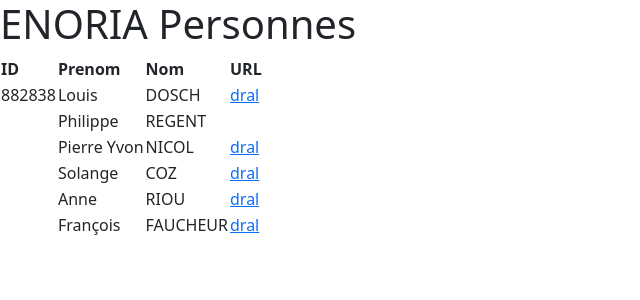
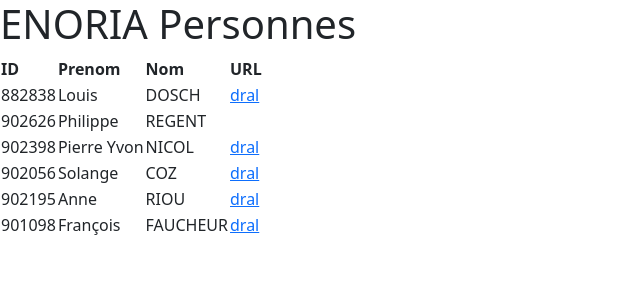
Before and after one commit to awelvor/enoria, a Jekyll site: the page built from data.md, in a window 1280 px wide. Shown: the top 300 px of the page, without its empty margins (0-640 px from the left). Built offline with Jekyll 4.4.1, drawn with Linux system fonts in a browser that asks for light colours; our own code applies the rules of GitHub Pages for plain Markdown files.

Commit message:
Update data.md

```diff
--- a/data.md
+++ b/data.md
@@ -3,8 +3,8 @@
 | ID | Prenom | Nom | URL |
 | -- | ------ | --- | --- |
 | 882838 | Louis | DOSCH |[dral](https://web.enoria.app/tools/documentspdf/?p=882838&g=29621&titredoc=&doc=23355&orientation=landscape&preview=pdf&format=a4&optionsName=mybac,mydepot,mydist&optionsValue=Trois,Zero,Zero)|
-|  | Philippe | REGENT | |
-|   | Pierre Yvon | NICOL |[dral](https://web.enoria.app/tools/documentspdf/?p=902314&g=29621&titredoc=&doc=23355&orientation=landscape&preview=pdf&format=a4&optionsName=mybac,mydepot,mydist&optionsValue=Trois,Zero,Zero)|
-|  | Solange | COZ |[dral](https://web.enoria.app/tools/documentspdf/?p=902056&g=29621&titredoc=&doc=23355&orientation=landscape&preview=pdf&format=a4&optionsName=mybac,mydepot,mydist&optionsValue=Trois,Zero,Zero)|
-|  | Anne | RIOU |[dral](https://web.enoria.app/tools/documentspdf/?p=902195&g=29621&titredoc=&doc=23355&orientation=landscape&preview=pdf&format=a4&optionsName=mybac,mydepot,mydist&optionsValue=Trois,Zero,Zero)|
-| | François | FAUCHEUR |[dral](https://web.enoria.app/tools/documentspdf/?p=901098&g=29621&titredoc=&doc=23355&orientation=landscape&preview=pdf&format=a4&optionsName=mybac,mydepot,mydist&optionsValue=Trois,Zero,Zero) |
+| 902626 | Philippe | REGENT | |
+| 902398   | Pierre Yvon | NICOL |[dral](https://web.enoria.app/tools/documentspdf/?p=902314&g=29621&titredoc=&doc=23355&orientation=landscape&preview=pdf&format=a4&optionsName=mybac,mydepot,mydist&optionsValue=Trois,Zero,Zero)|
+| 902056| Solange | COZ |[dral](https://web.enoria.app/tools/documentspdf/?p=902056&g=29621&titredoc=&doc=23355&orientation=landscape&preview=pdf&format=a4&optionsName=mybac,mydepot,mydist&optionsValue=Trois,Zero,Zero)|
+| 902195 | Anne | RIOU |[dral](https://web.enoria.app/tools/documentspdf/?p=902195&g=29621&titredoc=&doc=23355&orientation=landscape&preview=pdf&format=a4&optionsName=mybac,mydepot,mydist&optionsValue=Trois,Zero,Zero)|
+| 901098| François | FAUCHEUR |[dral](https://web.enoria.app/tools/documentspdf/?p=901098&g=29621&titredoc=&doc=23355&orientation=landscape&preview=pdf&format=a4&optionsName=mybac,mydepot,mydist&optionsValue=Trois,Zero,Zero) |
```
